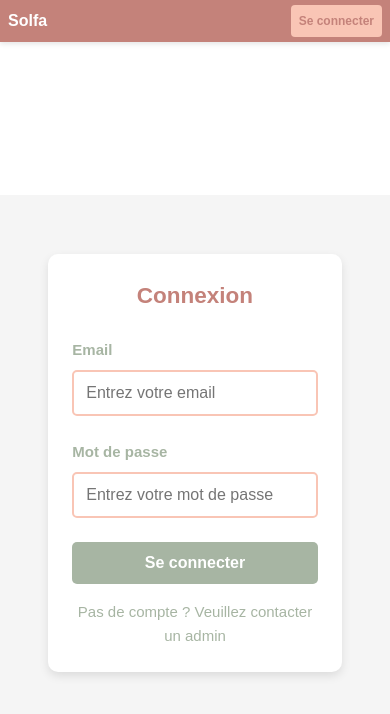
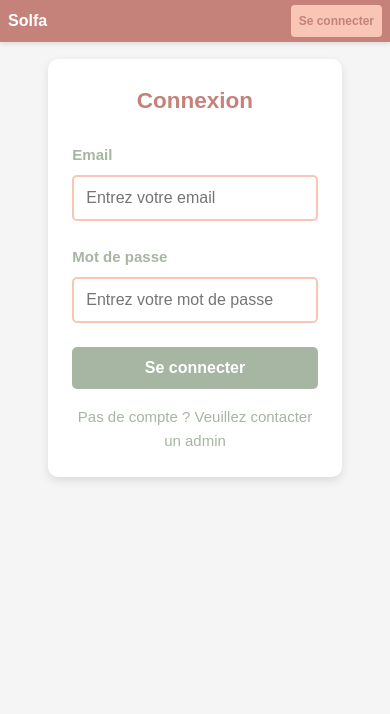
Before and after one commit to aspitek/solfa-front, a Vue app: page /login in a window 390 px wide. Shown: the top 714 px of the page. Built offline with nearby package versions, Linux system fonts and the light colour scheme; the HTML template or start-up script is replaced by a standard one.

Commit message:
update responsivity

```diff
--- a/src/views/LoginView.vue
+++ b/src/views/LoginView.vue
@@ -177,9 +177,7 @@
   }
 
   @media (max-width: 480px) {
-  .login-container {
-    margin-top: 50%;
-  }
+
 
 }
   </style>
```
